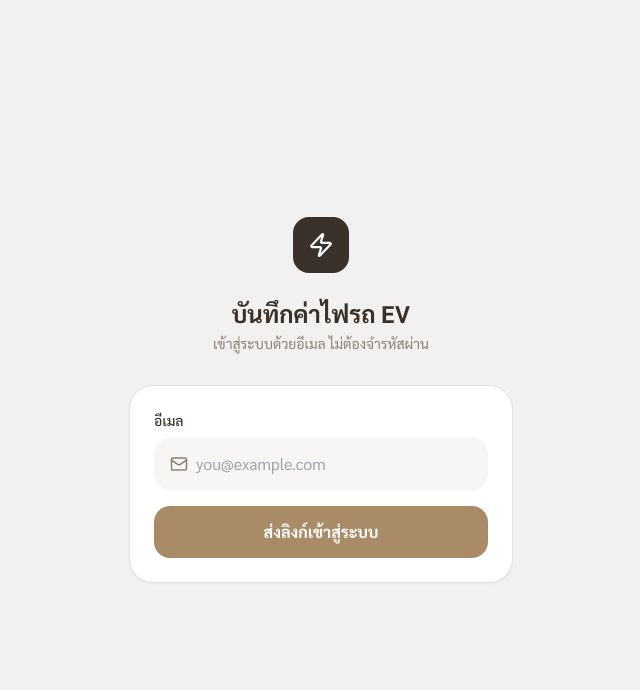
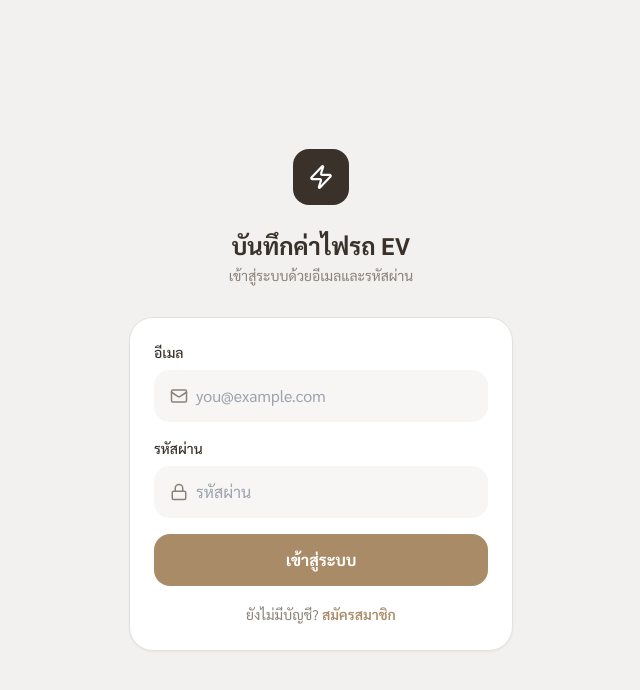
Before and after one commit to jieng/ev-charge-log, a React (Vite) app: page / in a window 1280 px wide. Shown: the top 690 px of the page, without its empty margins (319-959 px from the left). Built offline with nearby package versions, Linux system fonts and the light colour scheme.

Commit message:
Update Login.jsx

```diff
--- a/src/components/Login.jsx
+++ b/src/components/Login.jsx
@@ -1,24 +1,40 @@
 import React, { useState } from "react";
-import { Zap, Loader2, Mail, CheckCircle2 } from "lucide-react";
-import { sendMagicLink } from "../lib/api";
+import { Zap, Loader2, Mail, Lock, CheckCircle2 } from "lucide-react";
+import { signUpWithPassword, signInWithPassword } from "../lib/api";
 
 const C = { accent: "#A98C67", accentSoft: "#EFE7DB", ink: "#3A322A", bg: "#F2F1EF", muted: "#8A8279", line: "#E5E2DE" };
+const inputCls = "w-full px-4 py-3.5 rounded-2xl bg-white outline-none text-base";
 
 export default function Login() {
+  const [mode, setMode] = useState("signin"); // "signin" | "signup"
   const [email, setEmail] = useState("");
+  const [password, setPassword] = useState("");
   const [busy, setBusy] = useState(false);
-const [sent, setSent] = useState(false);
+  const [signedUp, setSignedUp] = useState(false);
   const [err, setErr] = useState("");
 
   const submit = async (e) => {
     e.preventDefault();
-if (!email) return;
+    if (!email || !password) return;
     setBusy(true); setErr("");
     try {
-await sendMagicLink(email.trim());
-setSent(true);
+      if (mode === "signup") {
+        await signUpWithPassword(email.trim(), password);
+        setSignedUp(true);
+      } else {
+        await signInWithPassword(email.trim(), password);
+      }
     } catch (e) {
-setErr("ส่งลิงก์ไม่สำเร็จ ลองใหม่อีกครั้ง");
+      const msg = e?.message || "";
+      if (msg.includes("Invalid login credentials")) {
+        setErr("อีเมลหรือรหัสผ่านไม่ถูกต้อง");
+      } else if (msg.includes("already registered") || msg.includes("already been registered")) {
+        setErr("อีเมลนี้สมัครไว้แล้ว ลองเข้าสู่ระบบแทน");
+      } else if (msg.includes("Email not confirmed")) {
+        setErr("ยังไม่ได้ยืนยันอีเมล เช็กกล่องจดหมายแล้วกดลิงก์ยืนยันก่อน");
+      } else {
+        setErr(mode === "signup" ? "สมัครไม่สำเร็จ ลองใหม่อีกครั้ง" : "เข้าสู่ระบบไม่สำเร็จ ลองใหม่อีกครั้ง");
+      }
     } finally {
       setBusy(false);
     }
@@ -31,15 +47,24 @@ return (
           <Zap size={26} color="#fff" />
         </div>
         <h1 className="text-2xl font-bold text-center mb-1">บันทึกค่าไฟรถ EV</h1>
-<p className="text-sm text-center mb-8" style={{ color: C.muted }}>เข้าสู่ระบบด้วยอีเมล ไม่ต้องจำรหัสผ่าน</p>
+        <p className="text-sm text-center mb-8" style={{ color: C.muted }}>
+          {mode === "signup" ? "สมัครสมาชิกครั้งแรก" : "เข้าสู่ระบบด้วยอีเมลและรหัสผ่าน"}
+        </p>
 
-{sent ? (
+        {signedUp ? (
           <div className="rounded-3xl bg-white p-6 text-center shadow-sm" style={{ border: `1px solid ${C.line}` }}>
             <CheckCircle2 size={36} color={C.accent} className="mx-auto mb-3" />
-<p className="font-semibold mb-1">ส่งลิงก์แล้ว</p>
-<p className="text-sm" style={{ color: C.muted }}>
-เช็กอีเมล <b>{email}</b> แล้วกดลิงก์เพื่อเข้าสู่ระบบ (อาจอยู่ในถังขยะ/สแปม)
+            <p className="font-semibold mb-1">สมัครสำเร็จ</p>
+            <p className="text-sm mb-4" style={{ color: C.muted }}>
+              เช็กอีเมล <b>{email}</b> แล้วกดลิงก์ยืนยันหนึ่งครั้ง (อาจอยู่ในถังขยะ/สแปม) จากนั้นกลับมาเข้าสู่ระบบด้วยอีเมล+รหัสผ่านนี้ได้เลย
             </p>
+            <button
+              onClick={() => { setSignedUp(false); setMode("signin"); setPassword(""); }}
+              className="text-sm font-semibold"
+              style={{ color: C.accent }}
+            >
+              ไปหน้าเข้าสู่ระบบ
+            </button>
           </div>
         ) : (
           <form onSubmit={submit} className="rounded-3xl bg-white p-6 shadow-sm" style={{ border: `1px solid ${C.line}` }}>
@@ -55,14 +80,43 @@ placeholder="you@example.com"
                 className="flex-1 bg-transparent outline-none text-base"
               />
             </div>
+
+            <label className="block text-sm font-medium mb-2">รหัสผ่าน</label>
+            <div className="flex items-center gap-2 px-4 py-3.5 rounded-2xl mb-4" style={{ background: "#F7F6F4" }}>
+              <Lock size={18} color={C.muted} />
+              <input
+                type="password"
+                required
+                minLength={6}
+                value={password}
+                onChange={(e) => setPassword(e.target.value)}
+                placeholder={mode === "signup" ? "ตั้งรหัสผ่าน (อย่างน้อย 6 ตัว)" : "รหัสผ่าน"}
+                className="flex-1 bg-transparent outline-none text-base"
+              />
+            </div>
+
             {err && <p className="text-sm mb-3" style={{ color: "#B4634F" }}>{err}</p>}
+
             <button
               type="submit"
               disabled={busy}
-className="w-full py-3.5 rounded-2xl text-white font-bold flex items-center justify-center gap-2"
+              className="w-full py-3.5 rounded-2xl text-white font-bold flex items-center justify-center gap-2 mb-4"
               style={{ background: C.accent }}
             >
-{busy ? <Loader2 size={18} className="animate-spin" /> : "ส่งลิงก์เข้าสู่ระบบ"}
+              {busy ? <Loader2 size={18} className="animate-spin" /> : mode === "signup" ? "สมัครสมาชิก" : "เข้าสู่ระบบ"}
+            </button>
+
+            <button
+              type="button"
+              onClick={() => { setMode(mode === "signup" ? "signin" : "signup"); setErr(""); }}
+              className="w-full text-center text-sm"
+              style={{ color: C.muted }}
+            >
+              {mode === "signup" ? (
+                <>มีบัญชีอยู่แล้ว? <span style={{ color: C.accent, fontWeight: 600 }}>เข้าสู่ระบบ</span></>
+              ) : (
+                <>ยังไม่มีบัญชี? <span style={{ color: C.accent, fontWeight: 600 }}>สมัครสมาชิก</span></>
+              )}
             </button>
           </form>
         )}
```
Lines whose indentation alone changed are shown as unchanged.
